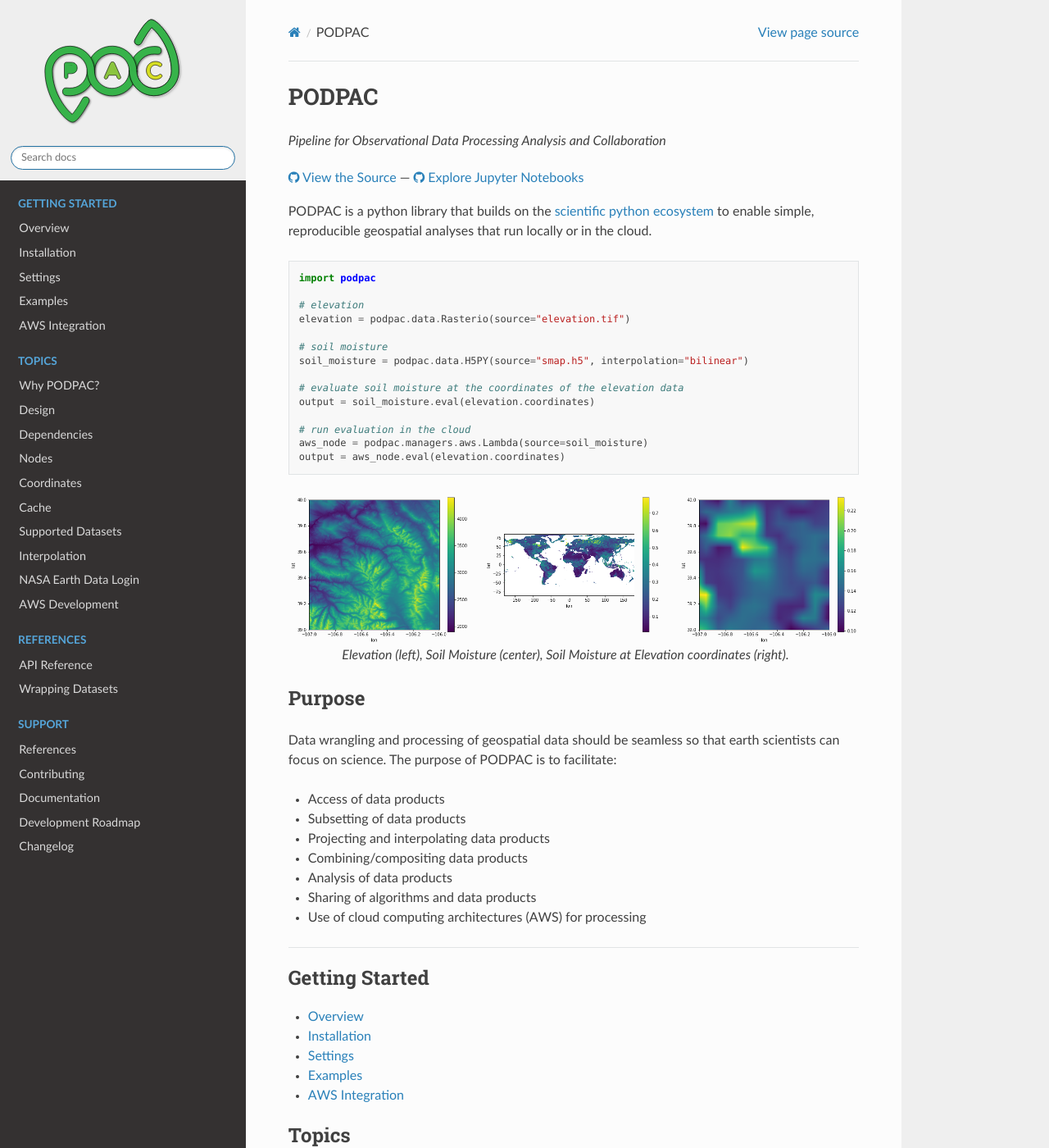
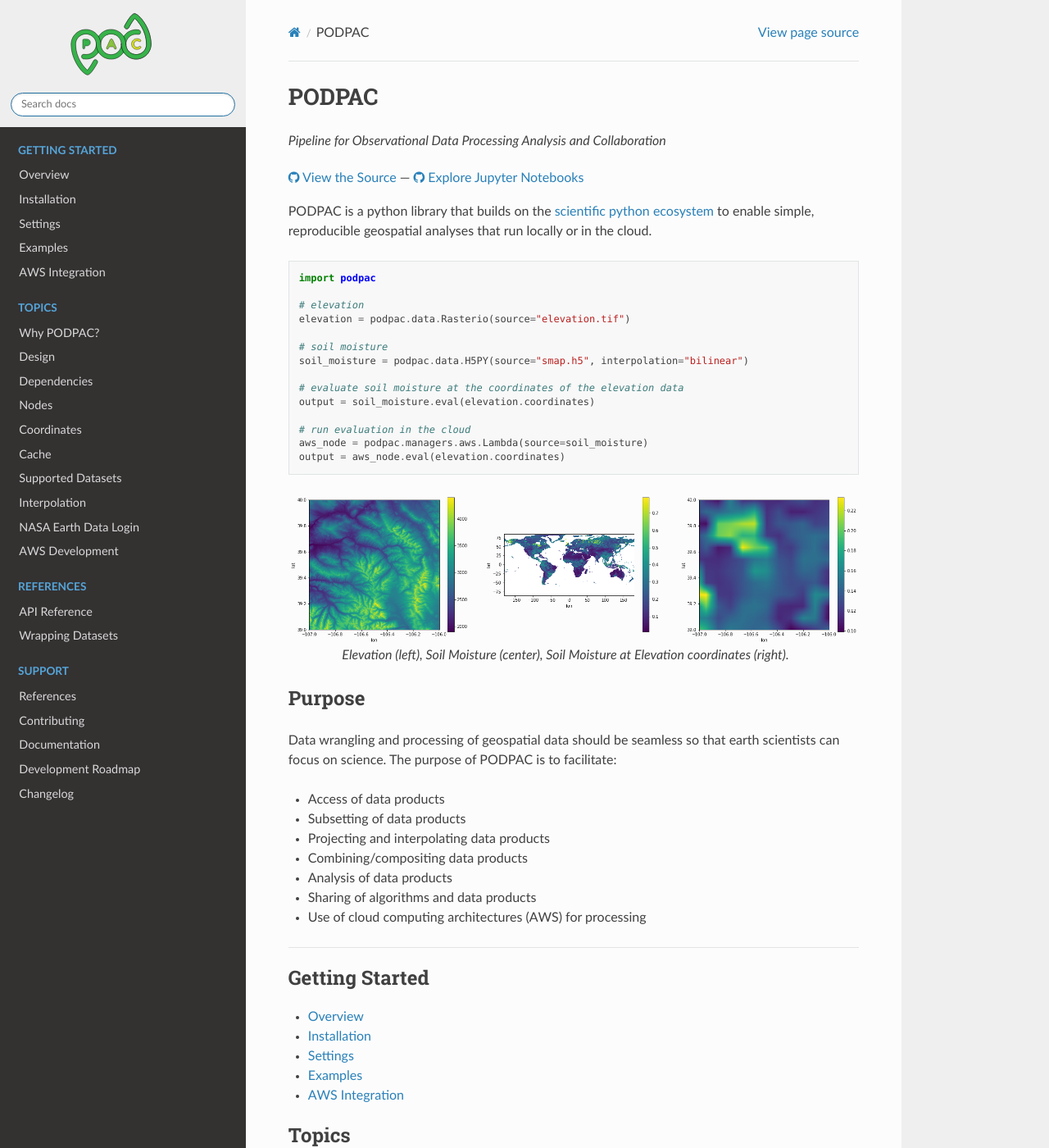
Before and after one commit to creare-com/podpac, a Sphinx documentation site: the page built from doc/source/index.rst, in a window 1280 px wide and 1400 px high. Shown: the whole window at 82% size. Built offline with Sphinx 7.4.7 and the Read the Docs theme 2.0.0, drawn with Linux system fonts in a browser that asks for light colours.

Commit message:
DOCFIX: Fix logo and styling

```diff
--- a/doc/source/_static/style.css
+++ b/doc/source/_static/style.css
@@ -1,8 +1,8 @@
-@import url("theme.css");
+@import url("css/theme.css");
 
 .wy-side-nav-search>a img.logo,
 .wy-side-nav-search .wy-dropdown>a img.logo {
-  width: 15rem;
+  width: 10rem;
   margin: -1rem
 }
 
--- a/doc/source/conf.py
+++ b/doc/source/conf.py
@@ -50,6 +50,7 @@
     "sphinx.ext.extlinks",
     "sphinx.ext.githubpages",
     "sphinx.ext.doctest",
+    "sphinx_rtd_theme",
     "myst_parser",
 ]
 
@@ -132,8 +133,8 @@
 # further.  For a list of options available for each theme, see the
 # documentation.
 #
-html_theme_options = {"canonical_url": "https://podpac.org", "logo_only": True}
-
+html_theme_options = {"logo_only": True}
+html_baseurl = "https://podpac.org"
 
 # The name of an image file (relative to this directory) to place at the top
 # of the sidebar.
```
Also changed, not shown: 1 other file.
